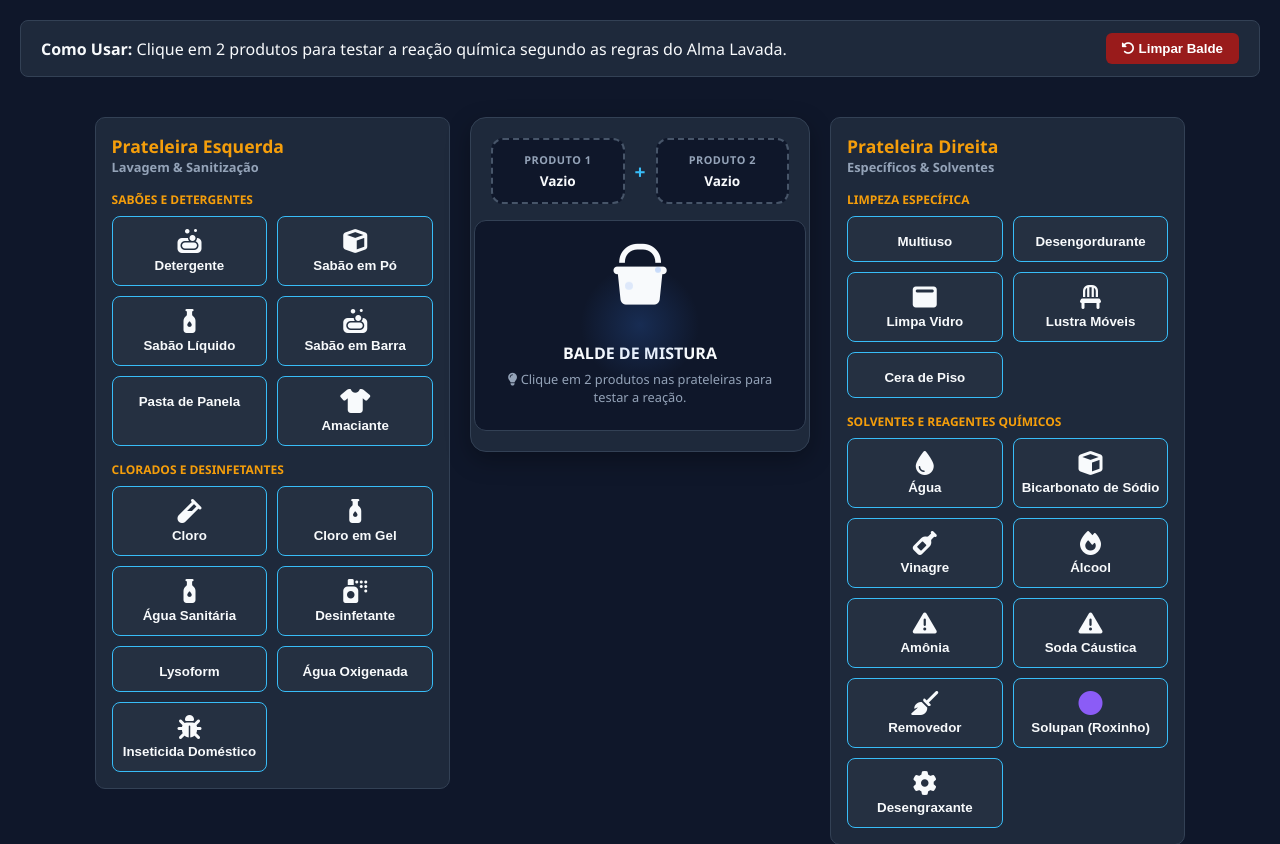
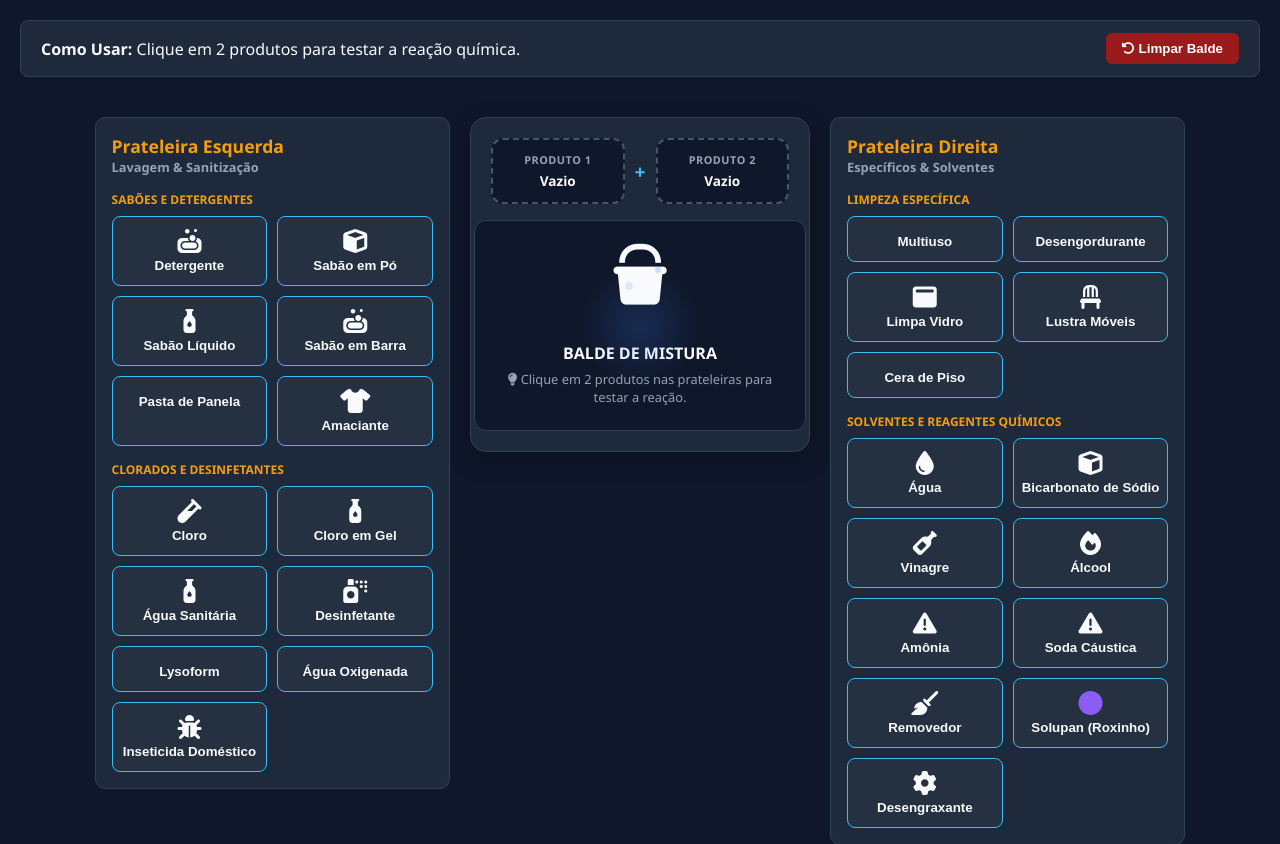
Before and after one commit to poupefruti-max/boliclean, a Flask app: page / in a window 1280 px wide. Shown: the top 844 px of the page. Run offline with Flask 3, Linux system fonts and the light colour scheme.

Commit message:
correção de nome

```diff
--- a/templates/index.html
+++ b/templates/index.html
@@ -3,7 +3,7 @@
 
 <head>
   <meta charset="UTF-8">
-  <title>Simulador de Misturas - Alma Lavada</title>
+  <title>Simulador de Misturas - BOLICLEAN</title>
   <link rel="stylesheet" href="{{ url_for('static', filename='style.css') }}">
   <link rel="stylesheet" href="https://cdnjs.cloudflare.com/ajax/libs/font-awesome/6.4.0/css/all.min.css">
 </head>
@@ -13,7 +13,7 @@
 
     <header class="top-bar">
       <div class="instructions">
-        <strong>Como Usar:</strong> Clique em 2 produtos para testar a reação química segundo as regras do Alma Lavada.
+        <strong>Como Usar:</strong> Clique em 2 produtos para testar a reação química.
       </div>
       <div class="actions">
         <button id="reset-btn" class="btn-reset">        <i class="fa-solid fa-rotate-left"></i> Limpar Balde</button>
```
